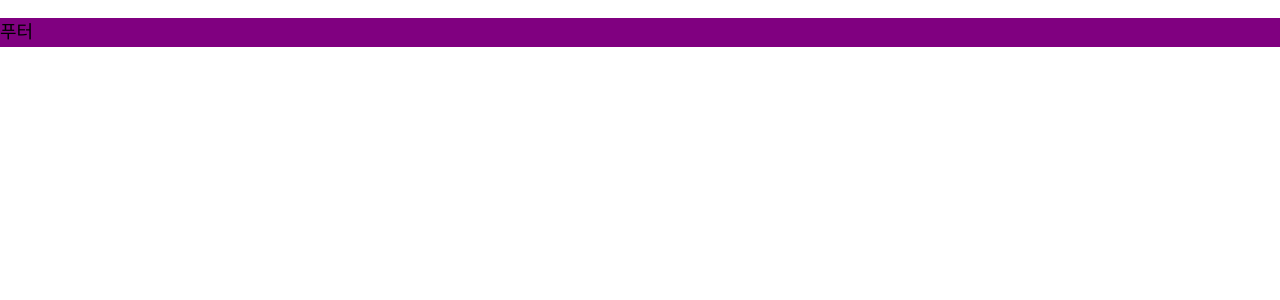
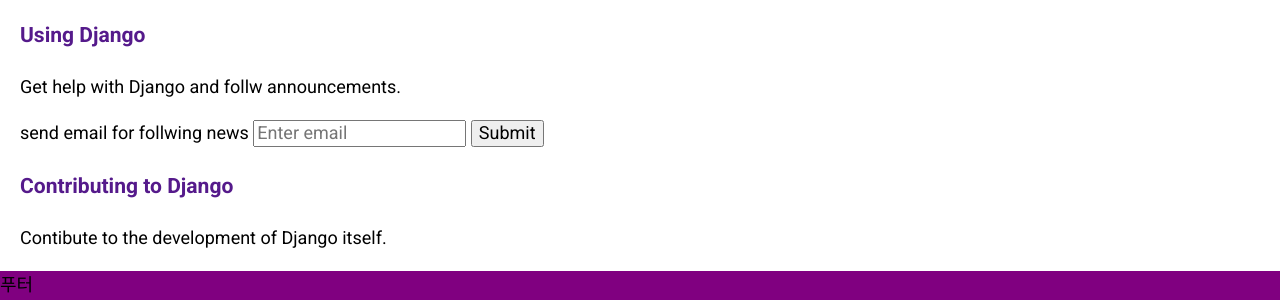
Before and after one commit to ThomasNam-study/boxiting-cat, a website: page index2.html in a window 1280 px wide. Shown: the part 612-912 px from the top of the page. Before the commit the page ends 800 px from the top, so only its background shows below. Drawn offline with Linux system fonts and the light colour scheme.

Commit message:
Form 내용 추가

```diff
--- a/index2.html
+++ b/index2.html
@@ -48,9 +48,27 @@
 
                 <div class="mailing-layout">
                     <div class="mailing">
-                        <h3 class="mailing-title"><a href=""></a></h3>
+                        <h3 class="mailing-title"><a href="">Using Django</a></h3>
                         <p class="mailing-desc">
+                            Get help with Django and follw announcements.
+                        </p>
 
+                        <form action="">
+                            <label for="inputEmail">send email for follwing news</label>
+                            <input type="email" placeholder="Enter email" id = 'inputEmail' name = 'input-follwing'>
+                            <Button class = "mailing-form-btn" type = 'submit'>Submit</Button>
+
+                        </form>
+
+                    </div>
+
+                    <div class="mailing">
+                        <h3 class="mailing-title"><a href="">Contributing to Django</a></h3>
+                        <p class="mailing-desc">
+                            Contibute to the development of Django itself.
+                        </p>
+                        <p class="mailing-desc">
+                            </p>
                         </p>
                     </div>
                 </div>
```
